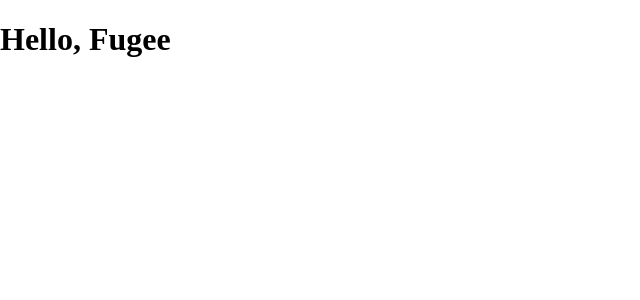
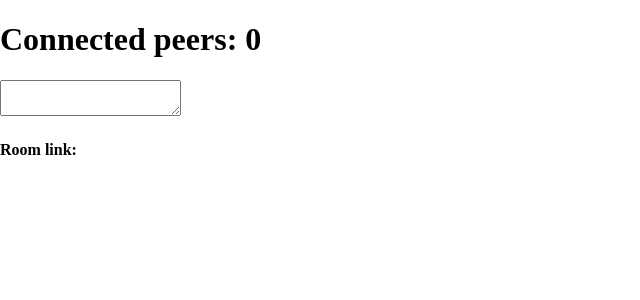
Before and after one commit to sidbentifraouine/raven-client, a React app: page / in a window 1280 px wide. Shown: the top 300 px of the page, without its empty margins (0-640 px from the left). Built offline with nearby package versions, Linux system fonts and the light colour scheme.

Commit message:
add missing plugins, add raw Room components (#4)

```diff
--- /dev/null
+++ b/src/components/Room.jsx
@@ -0,0 +1,26 @@
+import React, { PureComponent } from 'react';
+import PropTypes from 'prop-types';
+
+class Room extends PureComponent {
+  static propTypes = {
+    connectedPeersCount: PropTypes.number,
+    link: PropTypes.string.isRequired,
+  };
+
+  static defaultProps = {
+    connectedPeersCount: 0,
+  };
+
+  render() {
+    return (
+      <div>
+        <h1>Connected peers: {this.props.connectedPeersCount}</h1>
+        <textarea />
+        <h4>Room link: {this.props.link}</h4>
+        <div />
+      </div>
+    );
+  }
+}
+
+export default Room;
--- a/src/index.jsx
+++ b/src/index.jsx
@@ -1,9 +1,9 @@
 import React from 'react';
 import ReactDOM from 'react-dom';
 
-const Hello = () => <h1>Hello, Fugee</h1>;
+import Room from './components/Room';
 
 ReactDOM.render(
-  <Hello />,
+  <Room />,
   document.getElementById('app'),
 );
--- a/webpack/base.js
+++ b/webpack/base.js
@@ -10,8 +10,8 @@ const dir = {
 const config = {
   entry: {
     bundle: './src/index',
-    react: ['react', 'react-dom'],
-    vendors: ['socket.io'],
+    react: ['react', 'react-dom', 'prop-types'],
+    vendors: ['socket.io-client'],
   },
   resolve: {
     extensions: ['.js', '.jsx'],
@@ -49,4 +49,5 @@ module.exports = {
   dir,
   config,
   rules,
+  plugins,
 };
--- a/webpack/dev.js
+++ b/webpack/dev.js
@@ -31,3 +31,5 @@ const webpackConfig = Object.assign({}, config, {
     hot: true,
   },
 });
+
+module.exports = webpackConfig;
```
Also changed, not shown: package.json (+6 -1 lines), .babelrc, 2 other files (tests, documents, lock files or other folders).
